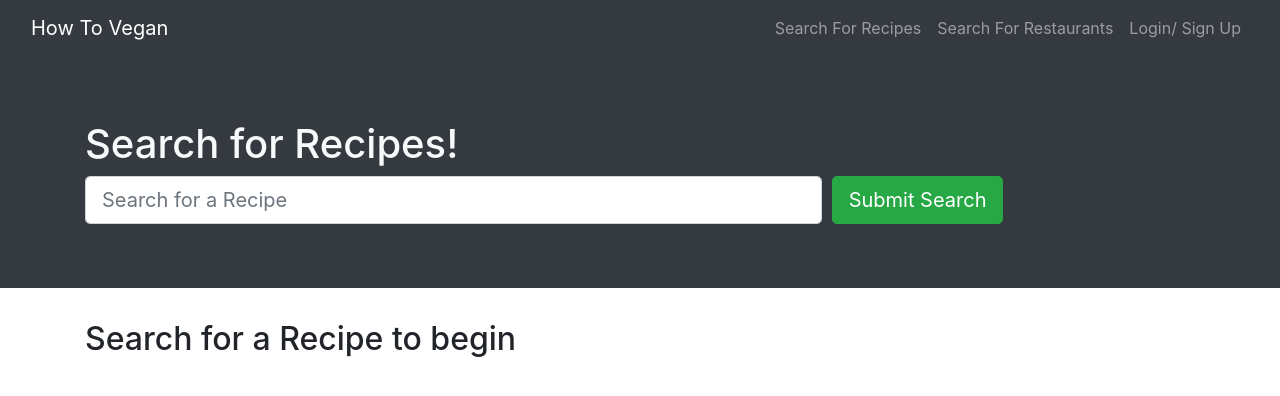
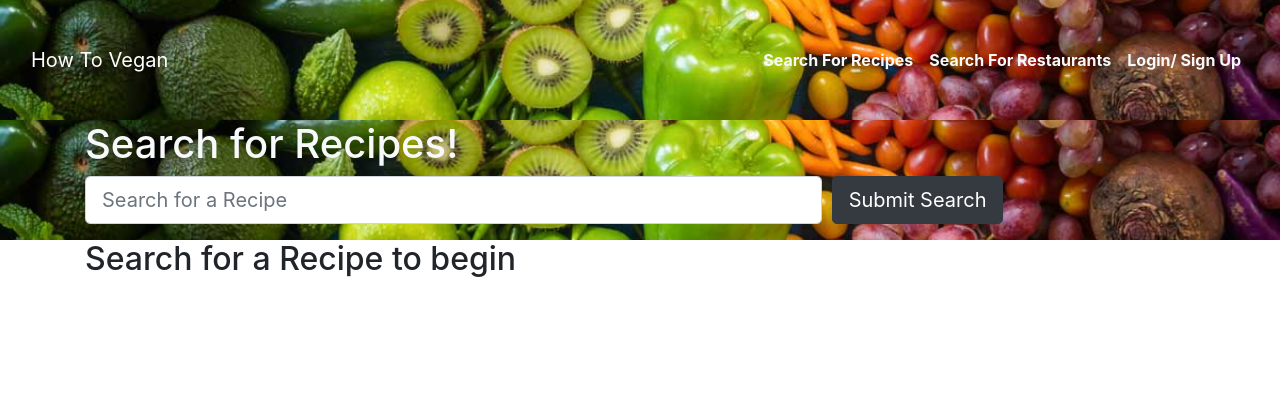
Before and after one commit to barkleylikecharles/How-To-Vegan, a React (Create React App) app in the folder client/: page / in a window 1280 px wide. Shown: the top 396 px of the page. Built offline with nearby package versions, Linux system fonts and the light colour scheme.

Commit message:
added styling

```diff
--- a/client/src/App.js
+++ b/client/src/App.js
@@ -37,21 +37,26 @@ const client = new ApolloClient({
 
 function App() {
   return (
+
     <ApolloProvider client={client}>
       <Router>
         <>
-        <Navbar className='background-img'  />
+        <Navbar   />
         {/* <MapContainer /> */}
         <Routes>
+
           <Route  exact path='/' element={<SearchRecipes />} />
           <Route  exact path='/recipes' element={<SearchRecipes />} />
           <Route  exact path='/savedRecipes' element={SavedRecipes} />
           <Route  exact path='/dining' element={<SearchDining />} />
           <Route render={() => <h1 className='display-2'>Wrong Page!</h1>} />
+
         </Routes>
+
         </>
       </Router>
     </ApolloProvider>
+
   );
 }
 
--- a/client/src/components/Navbar.js
+++ b/client/src/components/Navbar.js
@@ -12,8 +12,10 @@ const AppNavBar = () => {
     const [showModal, setShowModal] = useState(false);
 
     return (
+
         <>
-        <Navbar bg='dark' variant='dark' expand='lg'>
+             <div >
+        <Navbar className='background-img ' bg='dark' variant='dark' expand='lg'>
         <Container fluid >
             <Navbar.Brand as={Link} to='/'>
                 How To Vegan
@@ -21,27 +23,28 @@ const AppNavBar = () => {
             <Navbar.Toggle aria-controls='navbar' />
             <Navbar.Collapse id='navbar'>
                 <Nav className='ml-auto ' >
-                    <Nav.Link  as={Link} to='/'>
+                    <Nav.Link className='font-weight-bold text-light' as={Link} to='/'>
                         Search For Recipes
                     </Nav.Link>
-                    <Nav.Link as={Link} to='/dining'>
+                    <Nav.Link className='font-weight-bold text-light' as={Link} to='/dining'>
                         Search For Restaurants
                     </Nav.Link>
                        {/* if user is logged in show saved books and logout */}
                        {Auth.loggedIn() ? (
                            <>
-                           <Nav.Link as={Link} to='/saved'>
+                           <Nav.Link className='font-weight-bold text-light'  as={Link} to='/saved'>
                                See Your Recipes
                            </Nav.Link>
                            <Nav.Link onClick={Auth.logout}>Logout</Nav.Link>
                            </>
                        ) : (
-                        <Nav.Link onClick={() => setShowModal(true)}>Login/ Sign Up</Nav.Link>
+                        <Nav.Link className='font-weight-bold text-light' onClick={() => setShowModal(true)}>Login/ Sign Up</Nav.Link>
                        )}
                 </Nav>
             </Navbar.Collapse>
         </Container>
         </Navbar>
+
          {/* set modal data up */}
          <Modal
         size='lg'
@@ -74,8 +77,9 @@ const AppNavBar = () => {
           </Modal.Body>
         </Tab.Container>
       </Modal>
+      </div>
+        </>
 
-        </>
     )
 }
 
--- a/client/src/index.css
+++ b/client/src/index.css
@@ -11,3 +11,15 @@ code {
   font-family: source-code-pro, Menlo, Monaco, Consolas, 'Courier New',
     monospace;
 }
+
+
+
+
+.background-img {
+  background-image: url("./img/vegetables.jpeg");
+  background-position: center;
+  background-repeat: no-repeat;
+  background-size: cover;
+  min-height: 120px;
+
+}
--- a/client/src/pages/SearchDining.js
+++ b/client/src/pages/SearchDining.js
@@ -118,7 +118,7 @@ console.log("feet")
         <>
             <Jumbotron fluid className='background-img'>
                 <Container  >
-                    <h1>Search for Vegan-Friendly Restaurants!</h1>
+                    <h1 className='text-light'>Search for Vegan-Friendly Restaurants!</h1>
                     <Form onSubmit={handleFormSubmit}>
 
                         <Form.Row >
@@ -133,7 +133,7 @@ console.log("feet")
                                 />
                             </Col>
                             <Col xs={12} md={4}>
-                                <Button type='submit' variant='success' size='lg'>
+                                <Button type='submit' variant='dark' size='lg'>
                                     Submit Search
                                 </Button>
                             </Col>
--- a/client/src/pages/SearchRecipe.js
+++ b/client/src/pages/SearchRecipe.js
@@ -96,7 +96,7 @@ const SearchRecipes = () => {
 
   return (
     <>
-      <Jumbotron fluid className='text-light bg-dark '>
+      <div fluid className='text-light bg-dark background-img '>
         <Container >
           <h1>Search for Recipes!</h1>
           <Form onSubmit={handleFormSubmit}>
@@ -112,16 +112,16 @@ const SearchRecipes = () => {
                 />
               </Col>
               <Col xs={12} md={4}>
-                <Button type='submit' variant='success' size='lg'>
+                <Button type='submit' variant='dark' size='lg'>
                   Submit Search
                 </Button>
               </Col>
             </Form.Row>
           </Form>
         </Container>
-      </Jumbotron>
+      </div>
 
-      <Container>
+      <Container >
         <h2>
           {searchedRecipes.length
             ? `Viewing ${searchedRecipes.length} results:`
```
Also changed, not shown: client/src/img/vegetables.jpeg (added).
